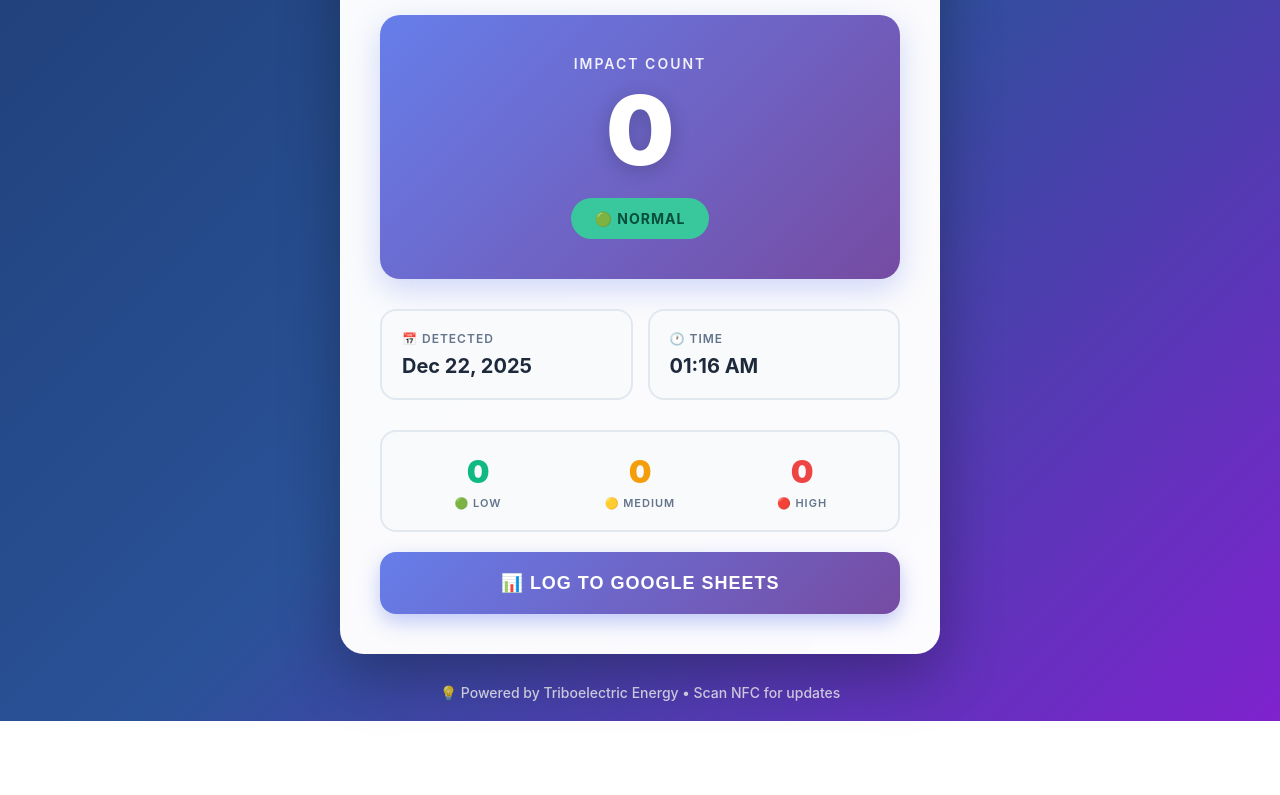
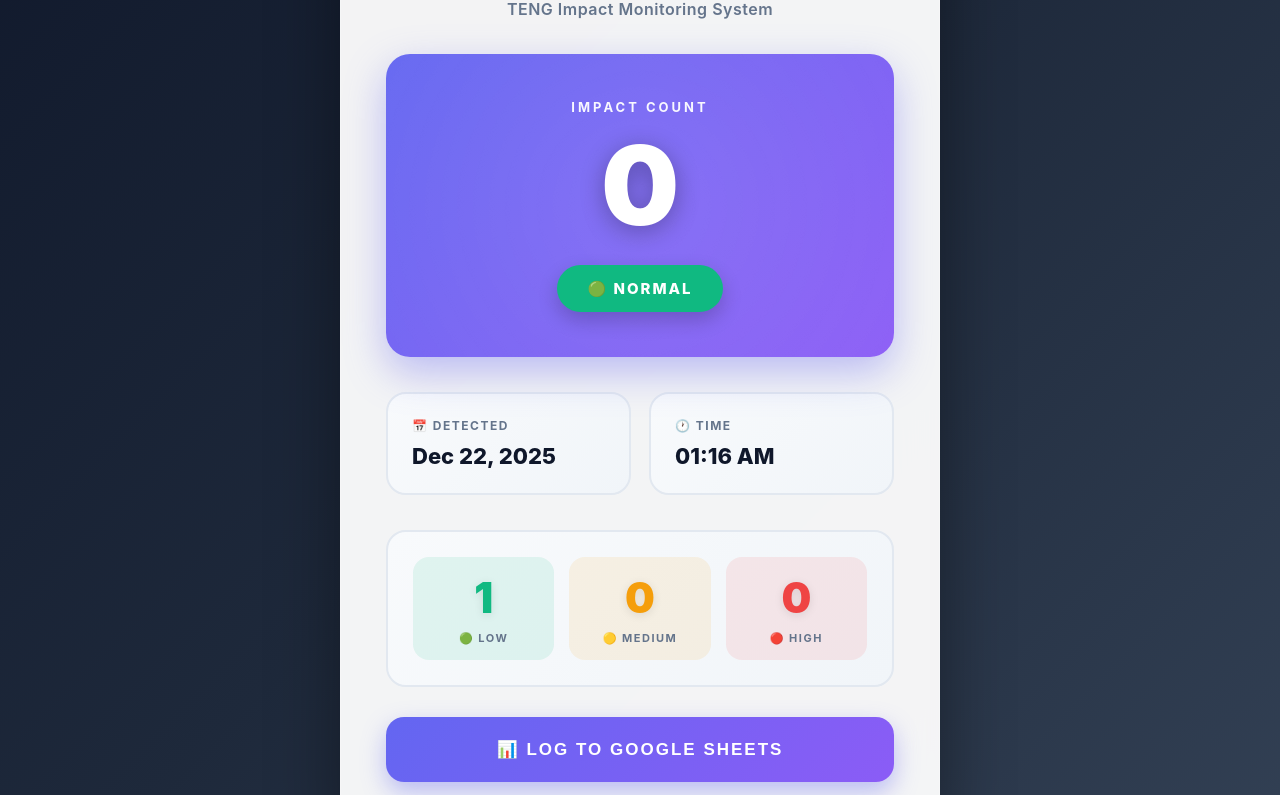
Before and after one commit to HashimAshraf1/Dashboard, a plain HTML site: page impact.html in a window 1280 px wide. Shown: the part 281-1076 px from the top of the page. Before the commit the page ends 1002 px from the top, so only its background shows below. Drawn offline with Linux system fonts and the light colour scheme.

Commit message:
Update impact.html

```diff
--- a/impact.html
+++ b/impact.html
@@ -12,8 +12,8 @@
         }
 
         body {
-            font-family: -apple-system, BlinkMacSystemFont, 'Segoe UI', Roboto, Oxygen, Ubuntu, Cantarell, sans-serif;
-            background: linear-gradient(135deg, #1e3c72 0%, #2a5298 50%, #7e22ce 100%);
+            font-family: 'SF Pro Display', -apple-system, BlinkMacSystemFont, 'Segoe UI', Roboto, sans-serif;
+            background: linear-gradient(135deg, #0f172a 0%, #1e293b 50%, #334155 100%);
             min-height: 100vh;
             padding: 20px;
         }
@@ -24,151 +24,239 @@
         }
 
         .card {
-            background: rgba(255, 255, 255, 0.98);
-            border-radius: 24px;
-            box-shadow: 0 20px 60px rgba(0,0,0,0.3);
-            padding: 40px;
+            background: rgba(255, 255, 255, 0.95);
+            border-radius: 28px;
+            box-shadow: 0 25px 70px rgba(0,0,0,0.4);
+            padding: 45px;
             margin-bottom: 20px;
-            backdrop-filter: blur(10px);
+            backdrop-filter: blur(20px);
+            border: 1px solid rgba(255,255,255,0.2);
         }
 
         .header {
             text-align: center;
-            margin-bottom: 30px;
+            margin-bottom: 35px;
         }
 
         .status-icon {
-            font-size: 80px;
-            margin-bottom: 15px;
-            animation: pulse 2s ease-in-out infinite;
+            font-size: 90px;
+            margin-bottom: 20px;
+            animation: alertPulse 2s ease-in-out infinite;
+            filter: drop-shadow(0 0 20px rgba(239, 68, 68, 0.6));
         }
 
-        @keyframes pulse {
+        @keyframes alertPulse {
             0%, 100% {
-                transform: scale(1);
-                filter: drop-shadow(0 0 10px rgba(239, 68, 68, 0.5));
+                transform: scale(1) rotate(0deg);
             }
-            50% {
-                transform: scale(1.1);
-                filter: drop-shadow(0 0 20px rgba(239, 68, 68, 0.8));
+            25% {
+                transform: scale(1.1) rotate(-5deg);
+            }
+            75% {
+                transform: scale(1.1) rotate(5deg);
             }
         }
 
         .title {
-            font-size: 32px;
-            font-weight: 800;
-            background: linear-gradient(135deg, #667eea 0%, #764ba2 100%);
+            font-size: 36px;
+            font-weight: 900;
+            background: linear-gradient(135deg, #6366f1 0%, #8b5cf6 50%, #d946ef 100%);
             -webkit-background-clip: text;
             -webkit-text-fill-color: transparent;
-            margin-bottom: 8px;
+            margin-bottom: 10px;
+            letter-spacing: -1px;
         }
 
         .subtitle {
-            color: #666;
+            color: #64748b;
             font-size: 16px;
-            font-weight: 500;
+            font-weight: 600;
+            letter-spacing: 0.5px;
         }
 
         .impact-display {
-            background: linear-gradient(135deg, #667eea 0%, #764ba2 100%);
-            border-radius: 20px;
-            padding: 40px;
+            background: linear-gradient(135deg, #6366f1 0%, #8b5cf6 100%);
+            border-radius: 24px;
+            padding: 45px;
             text-align: center;
             color: white;
-            margin: 30px 0;
-            box-shadow: 0 10px 30px rgba(102, 126, 234, 0.3);
+            margin: 35px 0;
+            box-shadow: 0 15px 40px rgba(99, 102, 241, 0.4);
+            position: relative;
+            overflow: hidden;
+        }
+
+        .impact-display::before {
+            content: '';
+            position: absolute;
+            top: -50%;
+            left: -50%;
+            width: 200%;
+            height: 200%;
+            background: radial-gradient(circle, rgba(255,255,255,0.1) 0%, transparent 70%);
+            animation: shimmer 3s linear infinite;
+        }
+
+        @keyframes shimmer {
+            0% { transform: rotate(0deg); }
+            100% { transform: rotate(360deg); }
         }
 
         .impact-label {
-            font-size: 14px;
+            font-size: 13px;
             text-transform: uppercase;
-            letter-spacing: 2px;
-            opacity: 0.9;
-            margin-bottom: 10px;
-            font-weight: 600;
+            letter-spacing: 3px;
+            opacity: 0.95;
+            margin-bottom: 15px;
+            font-weight: 700;
+            position: relative;
+            z-index: 1;
         }
 
         .impact-number {
-            font-size: 96px;
+            font-size: 110px;
             font-weight: 900;
             line-height: 1;
-            text-shadow: 0 4px 20px rgba(0,0,0,0.2);
+            text-shadow: 0 5px 25px rgba(0,0,0,0.3);
+            position: relative;
+            z-index: 1;
         }
 
         .severity-badge {
             display: inline-block;
-            padding: 12px 24px;
+            padding: 14px 30px;
             border-radius: 50px;
-            font-weight: 700;
-            font-size: 14px;
-            margin-top: 20px;
+            font-weight: 800;
+            font-size: 15px;
+            margin-top: 25px;
             text-transform: uppercase;
-            letter-spacing: 1px;
+            letter-spacing: 2px;
+            position: relative;
+            z-index: 1;
+            box-shadow: 0 8px 20px rgba(0,0,0,0.2);
         }
 
         .severity-low {
-            background: rgba(52, 211, 153, 0.9);
-            color: #064e3b;
+            background: rgba(16, 185, 129, 1);
+            color: white;
         }
 
         .severity-medium {
-            background: rgba(251, 191, 36, 0.9);
-            color: #78350f;
+            background: rgba(245, 158, 11, 1);
+            color: white;
         }
 
         .severity-high {
-            background: rgba(239, 68, 68, 0.9);
-            color: #7f1d1d;
+            background: rgba(239, 68, 68, 1);
+            color: white;
+            animation: dangerPulse 1.5s ease-in-out infinite;
+        }
+
+        @keyframes dangerPulse {
+            0%, 100% { box-shadow: 0 8px 20px rgba(239, 68, 68, 0.4); }
+            50% { box-shadow: 0 8px 30px rgba(239, 68, 68, 0.7); }
         }
 
         .info-grid {
             display: grid;
             grid-template-columns: 1fr 1fr;
-            gap: 15px;
-            margin: 30px 0;
+            gap: 18px;
+            margin: 35px 0;
         }
 
         .info-item {
-            background: #f8fafc;
-            padding: 20px;
-            border-radius: 16px;
+            background: linear-gradient(135deg, #f8fafc 0%, #f1f5f9 100%);
+            padding: 24px;
+            border-radius: 20px;
             border: 2px solid #e2e8f0;
+            transition: all 0.3s ease;
+        }
+
+        .info-item:hover {
+            transform: translateY(-3px);
+            box-shadow: 0 10px 25px rgba(0,0,0,0.1);
         }
 
         .info-label {
             font-size: 12px;
             color: #64748b;
             text-transform: uppercase;
-            letter-spacing: 1px;
-            margin-bottom: 8px;
-            font-weight: 600;
+            letter-spacing: 1.5px;
+            margin-bottom: 10px;
+            font-weight: 700;
         }
 
         .info-value {
-            font-size: 20px;
+            font-size: 22px;
+            font-weight: 800;
+            color: #0f172a;
+        }
+
+        .stats-bar {
+            display: grid;
+            grid-template-columns: 1fr 1fr 1fr;
+            gap: 15px;
+            margin: 30px 0;
+            padding: 25px;
+            background: linear-gradient(135deg, #f8fafc 0%, #f1f5f9 100%);
+            border-radius: 20px;
+            border: 2px solid #e2e8f0;
+        }
+
+        .stat {
+            text-align: center;
+            padding: 15px;
+            border-radius: 16px;
+            transition: all 0.3s ease;
+        }
+
+        .stat:hover {
+            transform: scale(1.05);
+        }
+
+        .stat-value {
+            font-size: 42px;
+            font-weight: 900;
+            margin-bottom: 8px;
+            text-shadow: 0 2px 10px rgba(0,0,0,0.1);
+        }
+
+        .stat-label {
+            font-size: 11px;
+            color: #64748b;
+            text-transform: uppercase;
+            letter-spacing: 1.5px;
             font-weight: 700;
-            color: #1e293b;
         }
+
+        .stat-low { background: rgba(16, 185, 129, 0.1); }
+        .stat-low .stat-value { color: #10b981; }
+
+        .stat-medium { background: rgba(245, 158, 11, 0.1); }
+        .stat-medium .stat-value { color: #f59e0b; }
+
+        .stat-high { background: rgba(239, 68, 68, 0.1); }
+        .stat-high .stat-value { color: #ef4444; }
 
         .log-button {
             width: 100%;
-            background: linear-gradient(135deg, #667eea 0%, #764ba2 100%);
+            background: linear-gradient(135deg, #6366f1 0%, #8b5cf6 100%);
             color: white;
             border: none;
-            padding: 20px;
-            font-size: 18px;
-            font-weight: 700;
-            border-radius: 16px;
+            padding: 22px;
+            font-size: 17px;
+            font-weight: 800;
+            border-radius: 18px;
             cursor: pointer;
             transition: all 0.3s ease;
-            box-shadow: 0 8px 20px rgba(102, 126, 234, 0.4);
+            box-shadow: 0 10px 25px rgba(99, 102, 241, 0.4);
             text-transform: uppercase;
-            letter-spacing: 1px;
+            letter-spacing: 2px;
         }
 
         .log-button:hover {
-            transform: translateY(-2px);
-            box-shadow: 0 12px 30px rgba(102, 126, 234, 0.6);
+            transform: translateY(-3px);
+            box-shadow: 0 15px 35px rgba(99, 102, 241, 0.6);
         }
 
         .log-button:active {
@@ -177,10 +265,10 @@
 
         .log-button.success {
             background: linear-gradient(135deg, #10b981 0%, #059669 100%);
-            animation: successPulse 0.6s ease;
+            animation: successBounce 0.6s ease;
         }
 
-        @keyframes successPulse {
+        @keyframes successBounce {
             0%, 100% { transform: scale(1); }
             50% { transform: scale(1.05); }
         }
@@ -192,34 +280,34 @@
 
         .message {
             margin-top: 20px;
-            padding: 16px 20px;
-            border-radius: 12px;
+            padding: 18px 24px;
+            border-radius: 16px;
             font-size: 15px;
-            font-weight: 600;
+            font-weight: 700;
             display: none;
             text-align: center;
         }
 
         .message.success {
-            background: #d1fae5;
+            background: linear-gradient(135deg, #d1fae5 0%, #a7f3d0 100%);
             color: #065f46;
             border: 2px solid #34d399;
             display: block;
-            animation: slideIn 0.4s ease;
+            animation: slideInUp 0.5s ease;
         }
 
         .message.error {
-            background: #fee2e2;
+            background: linear-gradient(135deg, #fee2e2 0%, #fecaca 100%);
             color: #991b1b;
             border: 2px solid #f87171;
             display: block;
-            animation: slideIn 0.4s ease;
+            animation: slideInUp 0.5s ease;
         }
 
-        @keyframes slideIn {
+        @keyframes slideInUp {
             from {
                 opacity: 0;
-                transform: translateY(-10px);
+                transform: translateY(20px);
             }
             to {
                 opacity: 1;
@@ -229,52 +317,31 @@
 
         .footer {
             text-align: center;
-            margin-top: 30px;
-            color: rgba(255,255,255,0.8);
+            margin-top: 35px;
+            color: rgba(255,255,255,0.9);
             font-size: 14px;
-            font-weight: 500;
+            font-weight: 600;
+            text-shadow: 0 2px 10px rgba(0,0,0,0.3);
         }
-
-        .stats-bar {
-            display: flex;
-            gap: 10px;
-            margin: 20px 0;
-            padding: 20px;
-            background: #f8fafc;
-            border-radius: 16px;
-            border: 2px solid #e2e8f0;
-        }
-
-        .stat {
-            flex: 1;
-            text-align: center;
-        }
-
-        .stat-value {
-            font-size: 32px;
-            font-weight: 900;
-            margin-bottom: 5px;
-        }
-
-        .stat-label {
-            font-size: 11px;
-            color: #64748b;
-            text-transform: uppercase;
-            letter-spacing: 1px;
-            font-weight: 600;
-        }
-
-        .stat-low .stat-value { color: #10b981; }
-        .stat-medium .stat-value { color: #f59e0b; }
-        .stat-high .stat-value { color: #ef4444; }
 
         .device-id {
             text-align: center;
             font-size: 13px;
-            color: rgba(255,255,255,0.7);
-            margin-bottom: 10px;
+            color: rgba(255,255,255,0.85);
+            margin-bottom: 15px;
+            font-weight: 700;
+            letter-spacing: 3px;
+            text-transform: uppercase;
+            text-shadow: 0 2px 10px rgba(0,0,0,0.3);
+        }
+
+        .intensity-value {
+            font-size: 16px;
+            color: rgba(255,255,255,0.9);
+            margin-top: 10px;
             font-weight: 600;
-            letter-spacing: 2px;
+            position: relative;
+            z-index: 1;
         }
     </style>
 </head>
@@ -308,15 +375,15 @@
 
             <div class="stats-bar">
                 <div class="stat stat-low">
-                    <div class="stat-value">0</div>
+                    <div class="stat-value" id="lowCount">0</div>
                     <div class="stat-label">🟢 Low</div>
                 </div>
                 <div class="stat stat-medium">
-                    <div class="stat-value">0</div>
+                    <div class="stat-value" id="mediumCount">0</div>
                     <div class="stat-label">🟡 Medium</div>
                 </div>
                 <div class="stat stat-high">
-                    <div class="stat-value" id="totalImpacts">0</div>
+                    <div class="stat-value" id="highCount">0</div>
                     <div class="stat-label">🔴 High</div>
                 </div>
             </div>
@@ -329,31 +396,28 @@
         </div>
 
         <div class="footer">
-            💡 Powered by Triboelectric Energy • Scan NFC for updates
+            ⚡ Powered by Triboelectric Energy • Scan NFC for updates
         </div>
     </div>
 
     <script>
-        // Get impact count from URL parameter
+        // Get parameters from URL
         const urlParams = new URLSearchParams(window.location.search);
-        const impactCount = urlParams.get('count') || '0';
+        const impactCount = parseInt(urlParams.get('count')) || 0;
+        const severityParam = urlParams.get('sev') || 'l'; // l=low, m=medium, h=high
         const deviceId = urlParams.get('id') || 'TENG-001';
 
         // Display impact count
         document.getElementById('impactNumber').textContent = impactCount;
-        document.getElementById('totalImpacts').textContent = impactCount;
 
-        // Determine severity (you'll update these thresholds after drop tests)
-        let severity = 'LOW';
-        let severityClass = 'severity-low';
-        let severityEmoji = '🟢';
+        // Determine severity from URL parameter
+        let severity, severityClass, severityEmoji;
 
-        // These are placeholder thresholds - update after calibration!
-        if (impactCount > 30) {
+        if (severityParam === 'h') {
             severity = 'DANGEROUS';
             severityClass = 'severity-high';
             severityEmoji = '🔴';
-        } else if (impactCount > 15) {
+        } else if (severityParam === 'm') {
             severity = 'ROUGH HANDLING';
             severityClass = 'severity-medium';
             severityEmoji = '🟡';
@@ -363,9 +427,27 @@
             severityEmoji = '🟢';
         }
 
+        // Update badge
         const badge = document.getElementById('severityBadge');
         badge.textContent = severityEmoji + ' ' + severity;
         badge.className = 'severity-badge ' + severityClass;
+
+
+
+        // Calculate estimated breakdown (simplified - you'll replace with actual counts later)
+        // For now, estimate based on total count
+        let lowEst = Math.floor(impactCount * 0.6);
+        let medEst = Math.floor(impactCount * 0.3);
+        let highEst = impactCount - lowEst - medEst;
+
+        // Update current impact in correct category
+        if (severityParam === 'h') highEst++;
+        else if (severityParam === 'm') medEst++;
+        else lowEst++;
+
+        document.getElementById('lowCount').textContent = lowEst;
+        document.getElementById('mediumCount').textContent = medEst;
+        document.getElementById('highCount').textContent = highEst;
 
         // Display timestamp
         const now = new Date();
@@ -375,50 +457,39 @@
         document.getElementById('dateValue').textContent = now.toLocaleDateString('en-US', dateOptions);
         document.getElementById('timeValue').textContent = now.toLocaleTimeString('en-US', timeOptions);
 
-        // Function to log to Google Sheets
+        // Log to Google Sheets
         function logToSheets() {
             const button = document.getElementById('logButton');
             const message = document.getElementById('message');
 
-            // Disable button
             button.disabled = true;
             button.textContent = '⏳ Logging...';
 
-            // Google Form submission URL
             const formUrl = 'https://docs.google.com/forms/d/e/1FAIpQLScOU1GA8oBnBUabzVITzT2M1duyaM9LAjzrZLvbqXEIKA-BTg/formResponse';
 
-            // Create form data
             const formData = new FormData();
-            formData.append('entry.1882396222', impactCount);  // Impact Count
-            formData.append('entry.448159255', deviceId);      // Device ID
+            formData.append('entry.1882396222', impactCount);
+            formData.append('entry.448159255', deviceId + ' - ' + severity);
 
-            // Submit to Google Form
             fetch(formUrl, {
                 method: 'POST',
                 body: formData,
                 mode: 'no-cors'
             })
             .then(() => {
-                // Success
                 button.textContent = '✅ Logged Successfully!';
                 button.classList.add('success');
                 message.className = 'message success';
-                message.textContent = `✅ Impact #${impactCount} logged to Google Sheets at ${now.toLocaleTimeString()}`;
+                message.textContent = `✅ Impact #${impactCount} (${severity}) logged at ${now.toLocaleTimeString()}`;
                 message.style.display = 'block';
             })
-            .catch((error) => {
-                // Error
+            .catch(() => {
                 button.disabled = false;
                 button.textContent = '📊 Log to Google Sheets';
                 message.className = 'message error';
-                message.textContent = '❌ Error logging data. Please try again.';
+                message.textContent = '❌ Error logging. Please try again.';
                 message.style.display = 'block';
             });
-        }
-
-        // Optional: Auto-update device ID in header if provided in URL
-        if (deviceId !== 'TENG-001') {
-            document.querySelector('.device-id').textContent = '📟 DEVICE: ' + deviceId;
         }
     </script>
 </body>
```
